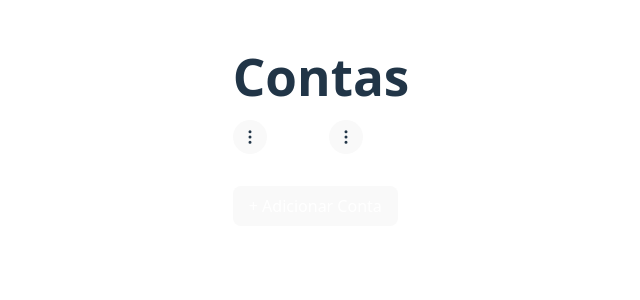
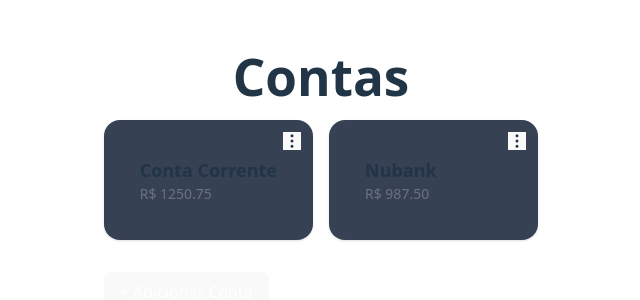
Before and after one commit to Ppaulo03/finance-app, a React (Vite) app: page /accounts in a window 1280 px wide. Shown: the top 300 px of the page, without its empty margins (319-959 px from the left). Built offline with nearby package versions, Linux system fonts and the light colour scheme.

Commit message:
feat: refactor AccountCard and DropdownMenuButton components for improved functionality and styling

```diff
--- a/src/components/AccountCard.tsx
+++ b/src/components/AccountCard.tsx
@@ -1,62 +1,29 @@
-import { useState, useRef, useEffect } from "react";
-import { MoreVertical } from "lucide-react";
+import type { AccountInterface } from "../types/AccountInterface";
+import DropdownMenuButton from "./DropdownMenuButton";
 
-interface Action {
-  label: string;
-  onClick: () => void;
-  danger?: boolean;
+interface Props {
+  account: AccountInterface;
+  onDelete: (id: string) => void;
+  // outros handlers: editar, etc
 }
 
-interface DropdownMenuButtonProps {
-  actions: Action[];
-  icon?: React.ReactNode;
-}
-
-export default function DropdownMenuButton({
-  actions,
-  icon = <MoreVertical size={18} />,
-}: DropdownMenuButtonProps) {
-  const [open, setOpen] = useState(false);
-  const menuRef = useRef<HTMLDivElement>(null);
-
-  useEffect(() => {
-    function handleClickOutside(e: MouseEvent) {
-      if (menuRef.current && !menuRef.current.contains(e.target as Node)) {
-        setOpen(false);
-      }
-    }
-
-    document.addEventListener("mousedown", handleClickOutside);
-    return () => document.removeEventListener("mousedown", handleClickOutside);
-  }, []);
-
+export default function AccountCard({ account, onDelete }: Props) {
   return (
-    <div className="relative" ref={menuRef}>
-      <button
-        onClick={() => setOpen((prev) => !prev)}
-        className="p-2 hover:bg-gray-100 dark:hover:bg-gray-700 rounded-full"
-      >
-        {icon}
-      </button>
-
-      {open && (
-        <div className="absolute right-0 mt-2 w-40 bg-white dark:bg-gray-800 shadow rounded-md z-10 text-sm text-gray-800 dark:text-white overflow-hidden">
-          {actions.map((action, index) => (
-            <button
-              key={index}
-              onClick={() => {
-                action.onClick();
-                setOpen(false);
-              }}
-              className={`w-full text-left px-4 py-2 hover:bg-gray-100 dark:hover:bg-gray-700 ${
-                action.danger ? "text-red-600" : ""
-              }`}
-            >
-              {action.label}
-            </button>
-          ))}
+    <div className="bg-gray-700 p-4 rounded-2xl shadow relative">
+      <DropdownMenuButton
+        actions={[
+          {
+            label: "🗑️ Excluir",
+            onClick: () => onDelete(account.id),
+          },
+        ]}
+      ></DropdownMenuButton>
+      <div className="m-5 text-left">
+        <div className="text-lg font-semibold text-left">{account.name}</div>
+        <div className="text-sm text-gray-500 dark:text-gray-300 text-left">
+          R$ {account.balance.toFixed(2)}
         </div>
-      )}
+      </div>
     </div>
   );
 }
--- a/src/components/DropdownMenuButton.tsx
+++ b/src/components/DropdownMenuButton.tsx
@@ -8,6 +8,7 @@ interface Action {
   type?: string;
   class?: string;
   closeOnClick?: boolean;
+  value?: string;
   options?: string[];
 }
 
@@ -60,7 +61,8 @@ export default function DropdownMenuButton({
   return (
     <div className={button_div_class} ref={menuRef}>
       <button
-        onClick={() => {
+        onClick={(e) => {
+          e.currentTarget.blur();
           if (!open) {
             onOpen();
           }
@@ -73,22 +75,19 @@ export default function DropdownMenuButton({
 
       {open && (
         <div className={dropdown_div_class}>
-          <ul className={ul_class}>
+          <div className={ul_class}>
             {actions.map((action, index) => (
-              <li key={index}>
+              <div key={index}>
                 {action.type === "select" ? (
                   <select
-                    value={action.label}
-                    onChange={(value) => {
-                      action.onChange
-                        ? action.onChange(value)
-                        : action.onClick();
-
+                    value={action.value}
+                    onChange={(event) => {
+                      action.onChange?.(event);
                       if (action.closeOnClick !== false) {
                         setOpen(false);
                       }
                     }}
-                    className={action.class ? action.class : ""}
+                    className={action.class ?? ""}
                   >
                     {action.options?.map((t) => (
                       <option key={t} value={t}>
@@ -104,16 +103,20 @@ export default function DropdownMenuButton({
                         setOpen(false);
                       }
                     }}
-                    className={action.class ? action.class : ""}
+                    className={
+                      action.class
+                        ? action.class
+                        : "w-full text-left px-4 py-2 hover:bg-gray-100"
+                    }
                     title={action.label}
                     type="button"
                   >
                     {action.label}
                   </button>
                 )}
-              </li>
+              </div>
             ))}
-          </ul>
+          </div>
         </div>
       )}
     </div>
--- a/src/modules/dashboard/DashboardModule.tsx
+++ b/src/modules/dashboard/DashboardModule.tsx
@@ -53,9 +53,9 @@ export default function DashboardModule({
       <div
         {...attributes}
         {...listeners}
-        className="absolute top-2 left-2  m-1  cursor-grab hover:text-gray-400"
+        className="absolute top-0 left-0 h-full w-[5%] cursor-grab bg-gray-800  flex items-center justify-center rounded-l-2xl z-10"
       >
-        <GripVertical size={18} />
+        <GripVertical size={21} />
       </div>
 
       <DropdownMenuButton
@@ -69,7 +69,7 @@ export default function DashboardModule({
           },
           {
             label: changingType ? type : "🔁 Alterar",
-            type: changingType ? "submit" : "button",
+            type: changingType ? "select" : "button",
             closeOnClick: changingType,
             onClick: changingType ? () => {} : () => setChangingType(true),
             onChange: changingType
@@ -79,13 +79,14 @@ export default function DashboardModule({
               : (_) => {},
             class: changingType
               ? "w-full px-3 py-2 border-t text-sm"
-              : "w-full text-left px-4 py-2 hover:bg-gray-100",
+              : undefined,
+            value: changingType ? type : undefined,
             options: changingType ? availableTypes : [],
           },
         ]}
       ></DropdownMenuButton>
 
-      <div className="m-5">{children}</div>
+      <div className="m-5 pl-[2%]">{children}</div>
     </div>
   );
 }
```
